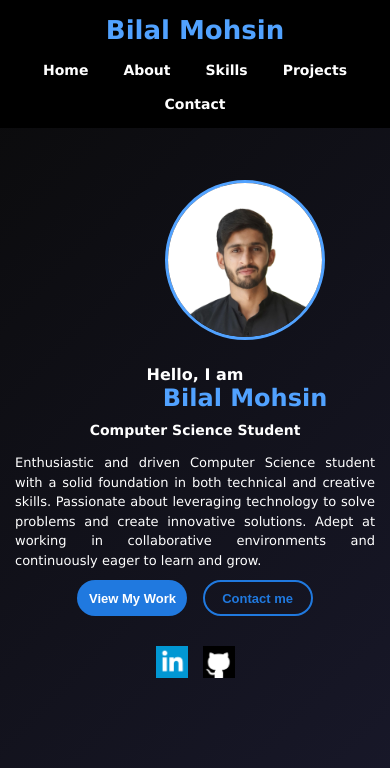
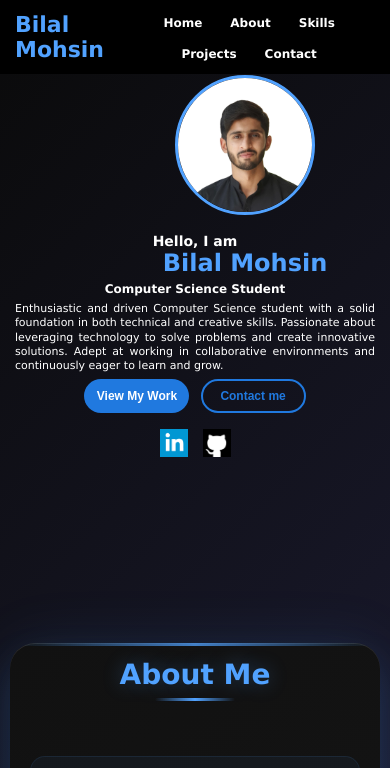
Before and after one commit to BilalKalyar-200/portfolio.github.io, a plain HTML site: page index.html in a window 390 px wide. Shown: the top 768 px of the page. Drawn offline with Linux system fonts and the light colour scheme.

Commit message:
Update style.css

```diff
--- a/style.css
+++ b/style.css
@@ -1,3 +1,4 @@
+/* Reset */
 * {
   margin: 0;
   padding: 0;
@@ -310,34 +311,41 @@ filter: grayscale(0%);
 /* Tablet - Stack text below image */
 @media screen and (max-width: 768px) {
   .navbar {
-    padding: 20px 30px;
+      padding: 15px 20px;
   }
 
   .logo {
-    font-size: 26px;
+      font-size: 24px;
   }
 
   .nav-links {
-    gap: 20px;
+      gap: 15px;
+  }
+
+  .nav-links a {
+      font-size: 14px;
+      padding: 6px 10px;
   }
 
   .home-section {
       flex-direction: column;
-    padding: 120px 30px 50px 30px;
-    gap: 40px;
+      padding: 100px 25px 30px 25px;
+      gap: 25px;
       text-align: center;
+      min-height: 85vh;
   }
 
   .image-frame {
-    width: 200px;
-    height: 200px;
+      width: 180px;
+      height: 180px;
       margin: 0;
       order: 1;
+      margin-top: -20px;
   }
 
   .image-frame img {
-    width: 200px;
-    height: 200px;
+      width: 180px;
+      height: 180px;
   }
 
   .home-text {
@@ -347,83 +355,43 @@ filter: grayscale(0%);
   }
 
   .name-text {
-    font-size: 32px;
+      font-size: 28px;
+  }
+
+  .home-text h2 {
+      font-size: 16px;
+  }
+
+  .home-text h3 {
+      font-size: 14px;
+      margin-top: 5px;
+  }
+
+  .home-text p {
+      font-size: 13px;
+      margin-top: 10px;
+      line-height: 1.4;
   }
 
   .social-icons {
       position: static;
       justify-content: center;
-    margin-top: 20px;
+      margin-top: 15px;
   }
 }
 
 /* Small Tablet */
 @media screen and (max-width: 600px) {
   .home-section {
-    padding: 100px 20px 50px 20px;
-    gap: 30px;
-}
-
-.image-frame {
-    width: 180px;
-    height: 180px;
-}
-
-.image-frame img {
-    width: 180px;
-    height: 180px;
-}
-
-.name-text {
-    font-size: 28px;
-}
-
-.home-text h2 {
-    font-size: 18px;
-}
-
-.home-text h3 {
-    font-size: 16px;
-}
-
-.home-text p {
-    font-size: 14px;
-}
-
-.view-button, .contact-button {
-    width: 120px;
-    height: 38px;
-    font-size: 14px;
-}
-}
-
-/* Mobile */
-@media screen and (max-width: 480px) {
-.navbar {
-    padding: 15px 20px;
-    flex-direction: column;
-    gap: 15px;
-}
-
-.nav-links {
-    gap: 15px;
-    flex-wrap: wrap;
-    justify-content: center;
-}
-
-.nav-links a {
-    font-size: 14px;
-    padding: 6px 10px;
-}
-
-.home-section {
-    padding: 180px 15px 30px 15px;
-    gap: 25px;
+      padding: 90px 20px 25px 20px;
+      gap: 20px;
+      min-height: 80vh;
   }
 
   .image-frame {
       width: 160px;
       height: 160px;
+      margin-top: -10px;
   }
 
   .image-frame img {
@@ -432,35 +400,66 @@ filter: grayscale(0%);
   }
 
   .name-text {
-    font-size: 24px;
+      font-size: 26px;
   }
 
   .home-text h2 {
-    font-size: 16px;
+      font-size: 15px;
   }
 
   .home-text h3 {
-    font-size: 14px;
+      font-size: 13px;
   }
 
   .home-text p {
-    font-size: 13px;
-    line-height: 1.5;
+      font-size: 12px;
+      margin-top: 8px;
+      line-height: 1.3;
   }
 
   .view-button, .contact-button {
-    width: 110px;
+      width: 115px;
       height: 36px;
       font-size: 13px;
-    margin: 10px 5px;
+      margin: 8px 4px;
+  }
+
+  .social-icons {
+      margin-top: 12px;
   }
 }
 
-/* Very Small Mobile */
-@media screen and (max-width: 360px) {
+/* Mobile */
+@media screen and (max-width: 480px) {
+  .navbar {
+      padding: 12px 15px;
+  }
+
+  .logo {
+      font-size: 22px;
+  }
+
+  .nav-links {
+      gap: 12px;
+      flex-wrap: wrap;
+      justify-content: center;
+  }
+
+  .nav-links a {
+      font-size: 12px;
+      padding: 5px 8px;
+  }
+
+  .home-section {
+      padding: 80px 15px 20px 15px;
+      gap: 18px;
+      min-height: 75vh;
+  }
+
   .image-frame {
       width: 140px;
       height: 140px;
+      margin-top: -5px;
   }
 
   .image-frame img {
@@ -469,11 +468,85 @@ filter: grayscale(0%);
   }
 
   .name-text {
+      font-size: 24px;
+  }
+
+  .home-text h2 {
+      font-size: 14px;
+  }
+
+  .home-text h3 {
+      font-size: 12px;
+  }
+
+  .home-text p {
+      font-size: 11px;
+      line-height: 1.3;
+      margin-top: 6px;
+  }
+
+  .view-button, .contact-button {
+      width: 105px;
+      height: 34px;
+      font-size: 12px;
+      margin: 6px 3px;
+  }
+
+  .social-icons {
+      margin-top: 10px;
+  }
+
+  .social-icons img {
+      width: 28px;
+      height: 28px;
+  }
+}
+
+/* Very Small Mobile */
+@media screen and (max-width: 360px) {
+  .home-section {
+      padding: 70px 10px 15px 10px;
+      gap: 15px;
+      min-height: 70vh;
+  }
+
+  .image-frame {
+      width: 120px;
+      height: 120px;
+      margin-top: 0;
+  }
+
+  .image-frame img {
+      width: 120px;
+      height: 120px;
+  }
+
+  .name-text {
       font-size: 22px;
   }
 
+  .home-text h2 {
+      font-size: 13px;
+  }
+
+  .home-text h3 {
+      font-size: 11px;
+  }
+
   .home-text p {
-    font-size: 12px;
+      font-size: 10px;
+      margin-top: 5px;
+  }
+
+  .view-button, .contact-button {
+      width: 100px;
+      height: 32px;
+      font-size: 11px;
+  }
+
+  .social-icons img {
+      width: 26px;
+      height: 26px;
   }
 }
 
```
Lines whose indentation alone changed are shown as unchanged.
